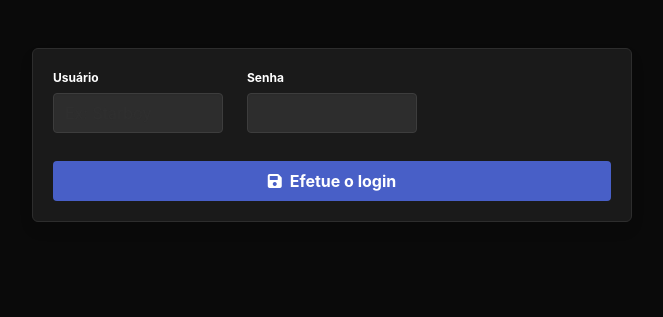
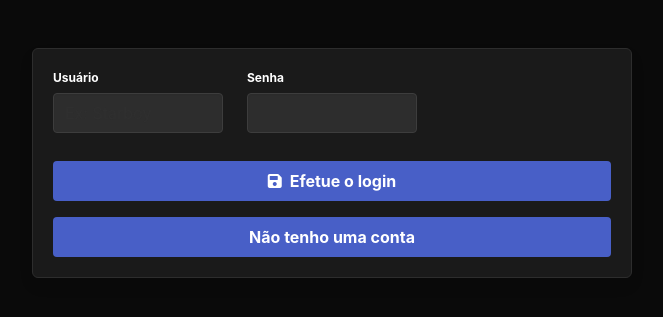
Before and after one commit to pablo-lorenzo09/you---, a Flask app: page /login in a window 1280 px wide. Shown: the part 80-397 px from the top of the page, without its empty margins (308-971 px from the left). Run offline with Flask 3, Linux system fonts and the light colour scheme.

Commit message:
adicionei o botao de cadastrar novamente

```diff
--- a/templates/login.html
+++ b/templates/login.html
@@ -71,6 +71,12 @@
                 <button class="button is-link is-fullwidth mt-4">
                     <strong><i class="fa-solid fa-save mr-2"></i>Efetue o login</strong>
                 </button>
+
+            </form>
+            <form action="/cadastro">
+                <button class="button is-link is-fullwidth mt-4">
+                    <strong>Não tenho uma conta</strong>
+                </button>
             </form>
         </div>
     </div>
```
